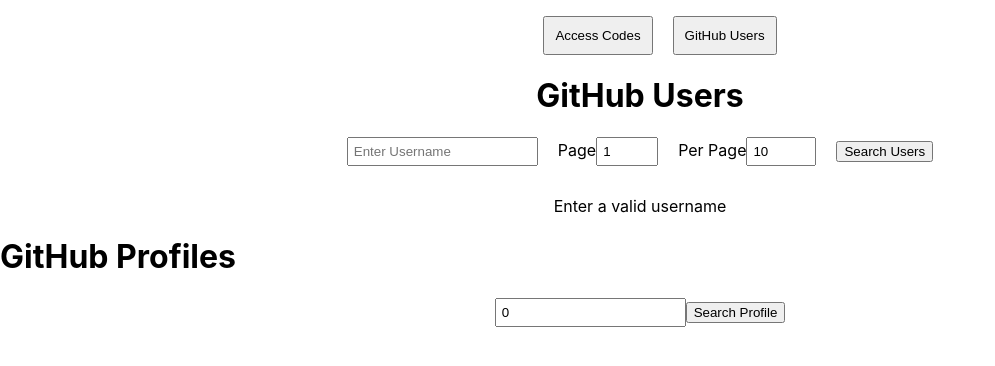
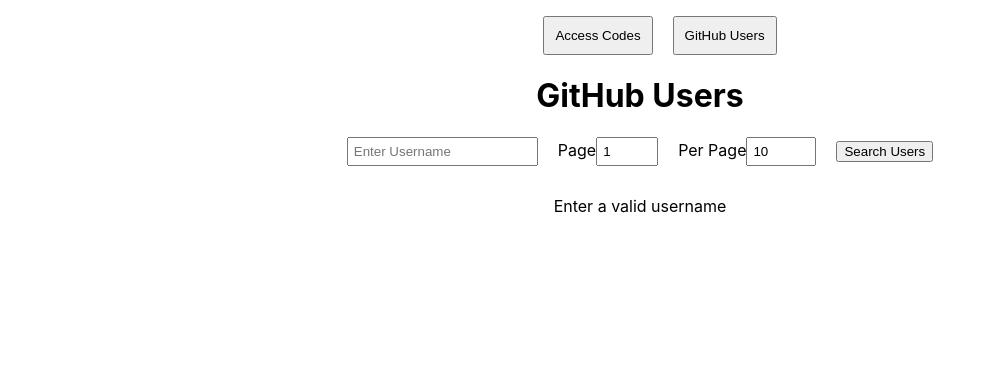
Before and after one commit to TracK92/React_Front_End, a React (Create React App) app: page /users in a window 1280 px wide. Shown: the top 366 px of the page, without its empty margins (0-995 px from the left). Built offline with nearby package versions, Linux system fonts and the light colour scheme; the HTML template or start-up script is replaced by a standard one.

Commit message:
Remove code related to github profiles

```diff
--- a/src/Components/GitHubUsers/GitHubUsers.js
+++ b/src/Components/GitHubUsers/GitHubUsers.js
@@ -1,13 +1,11 @@
-import React, { useState, useEffect } from "react";
+import React, { useState } from "react";
 import axios from "axios";
 
 const GitHubUsers = () => {
   const [users, setUsers] = useState([]);
-  const [profiles, setProfiles] = useState([]);
   const [q, setQ] = useState("");
   const [page, setPage] = useState(1);
   const [perPage, setPerPage] = useState(10);
-  const [id, setid] = useState(0);
 
   const fetchGitHubUsers = async () => {
     try {
@@ -26,19 +24,19 @@
   };
 
   // find Github profile
-  const findGithubProfile = async () => {
-    try {
-      const res = await axios.get(`http://localhost:4000/findGithubUserProfile`, {
-        params: {
-          id: Number(id),
-        },
-      });
-      console.log(res.data.data);
-      setProfiles(res.data.data);
-    } catch (err) {
-      console.log(err);
-    }
-  };
+  // const findGithubProfile = async () => {
+  //   try {
+  //     const res = await axios.get(`http://localhost:4000/findGithubUserProfile`, {
+  //       params: {
+  //         id: Number(id),
+  //       },
+  //     });
+  //     console.log(res.data.data);
+  //     setProfiles(res.data.data);
+  //   } catch (err) {
+  //     console.log(err);
+  //   }
+  // };
 
 
   return (
@@ -120,7 +118,7 @@
       )}
 
       {/* GitHub Profiles */}
-      <h1>GitHub Profiles</h1>
+      {/* <h1>GitHub Profiles</h1>
       <form className="user_form">
         <div>
           <input
@@ -136,7 +134,7 @@
             Search Profile
           </button>
         </div>
-      </form>
+      </form> */}
     </div>
   );
 };
```
